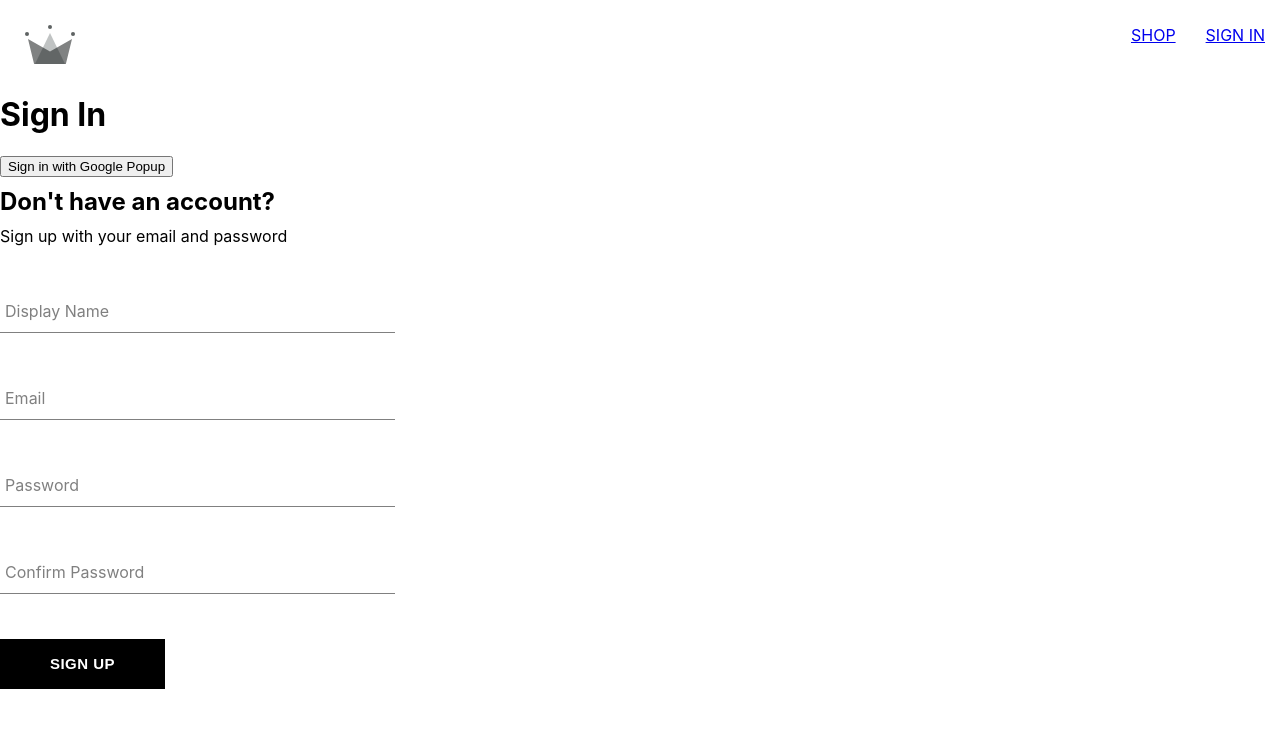
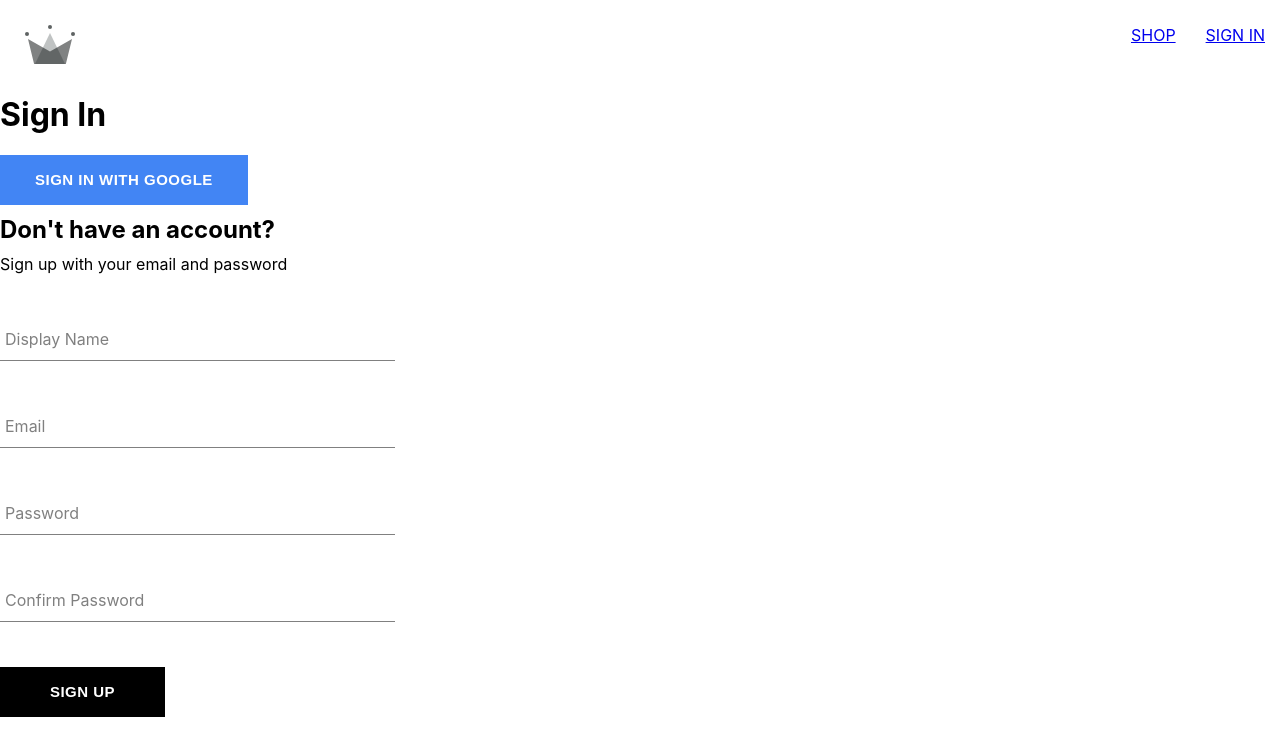
Before and after one commit to cambodianjesuss/crwn-clothing-2, a React (Create React App) app: page /sign-in in a window 1280 px wide. Shown: the top 756 px of the page. Built offline with nearby package versions, Linux system fonts and the light colour scheme; the HTML template or start-up script is replaced by a standard one.

Commit message:
google button styling

```diff
--- a/src/components/routes/sign-in/sign-in.component.js
+++ b/src/components/routes/sign-in/sign-in.component.js
@@ -4,6 +4,7 @@ import {
 } from "../../../utils/firebase/firebase.utils";
 
 import SignUpForm from "../../sign-up-form/sign-up-form.component";
+import Button from "../../button/button.component";
 
 const SignIn = () => {
   const logGoogleUser = async () => {
@@ -15,7 +16,8 @@ const SignIn = () => {
   return (
     <div>
       <h1>Sign In</h1>
-      <button onClick={logGoogleUser}>Sign in with Google Popup</button>
+      <Button onClick={logGoogleUser} buttonType='google'>Sign in with Google</Button>
+      {/*<button onClick={logGoogleUser}>Sign in with Google Popup</button>*/}
       <SignUpForm />
     </div>
   );
```
